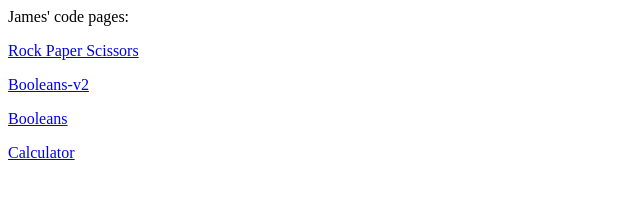
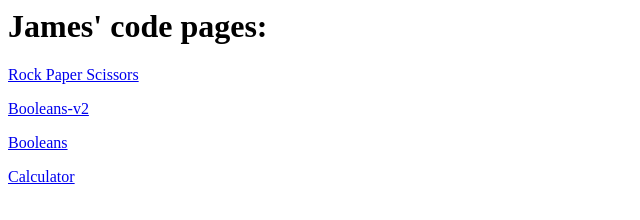
Before and after one commit to jamesaugustuschan/my-code, a plain HTML site: page index.html in a window 1280 px wide. Shown: the whole page, without its empty margins (0-640 px from the left). Drawn offline with Linux system fonts and the light colour scheme.

Commit message:
Update index.html

```diff
--- a/index.html
+++ b/index.html
@@ -1,7 +1,7 @@
 <html>
 <head>
 <body>
-James' code pages:
+<h1>James' code pages:</h1>
 <p>
 <a href="rock-paper-scissors.html">Rock Paper Scissors</a>
 </p>
```
